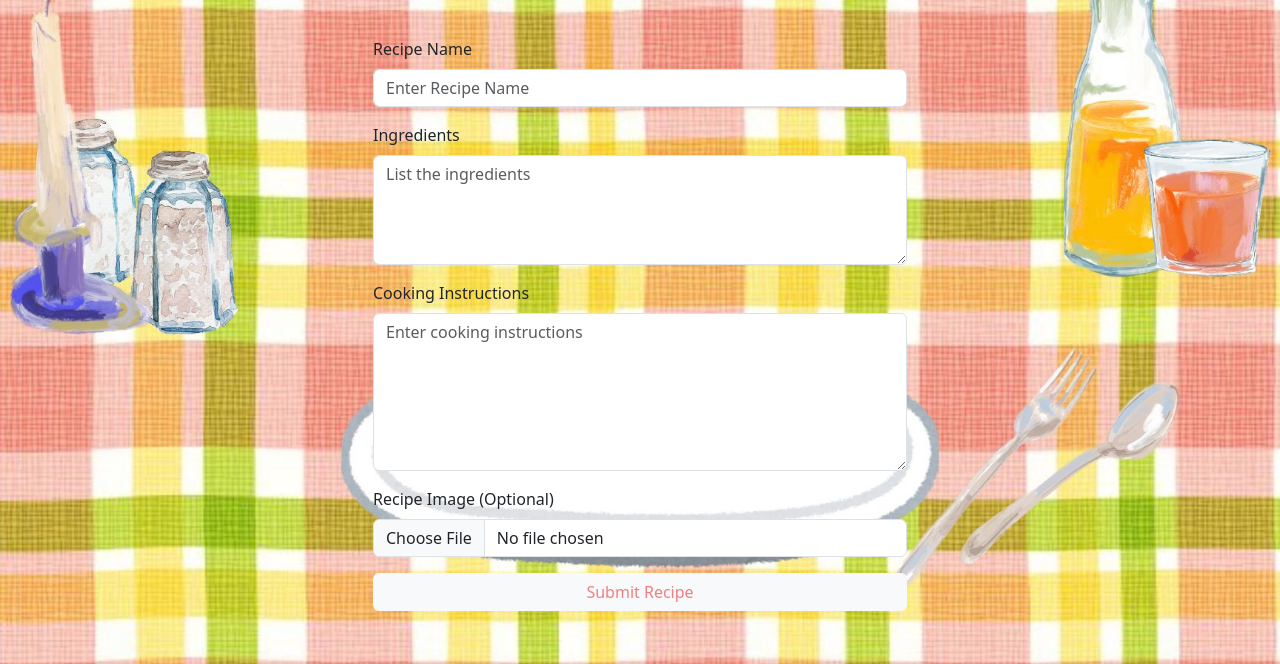
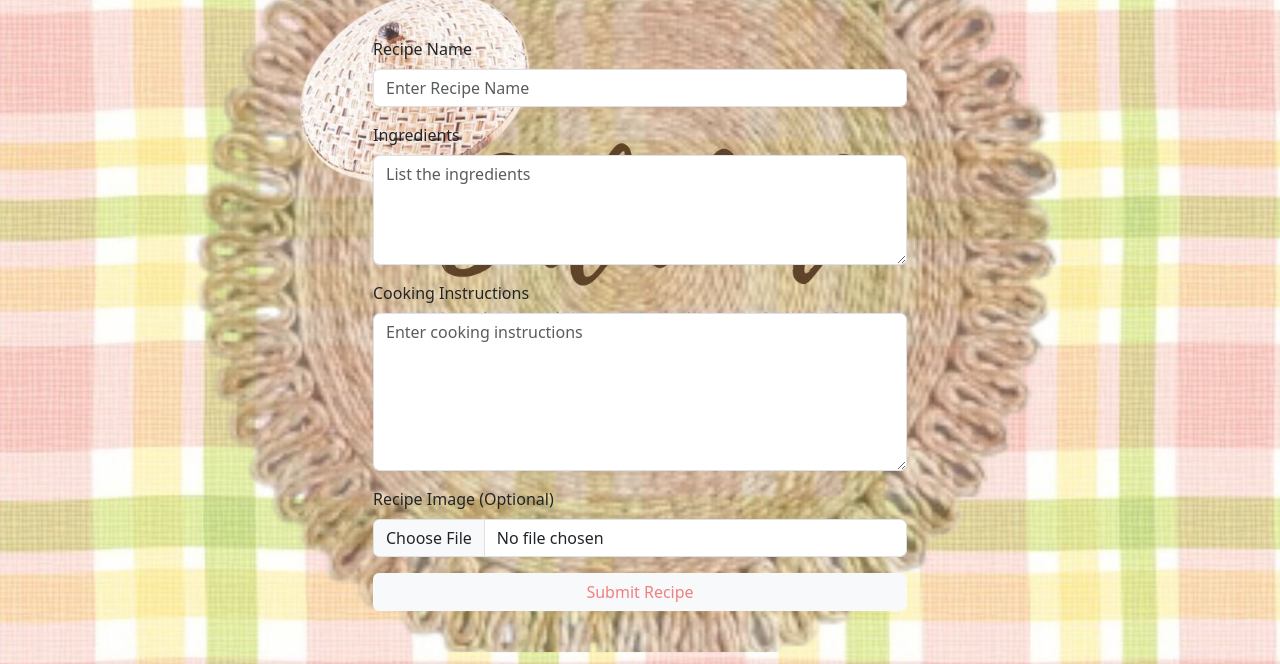
Before and after one commit to ashsantos-ky/FV_ICT9T_Q2PROJ_Santos_Ashley, a plain HTML site: page submit.html in a window 1280 px wide. Shown: the part 136-800 px from the top of the page. Drawn offline with nearby package versions, Linux system fonts and the light colour scheme.

Commit message:
Update submit.html

```diff
--- a/submit.html
+++ b/submit.html
@@ -10,7 +10,7 @@
 <style>
   body {
     background-color: #f0f0f0;
-    background-image: url('ict.jpg');
+    background-image: url('ict copy.jpg');
     background-size: cover;
     background-position: center;
     background-attachment: fixed;
```
